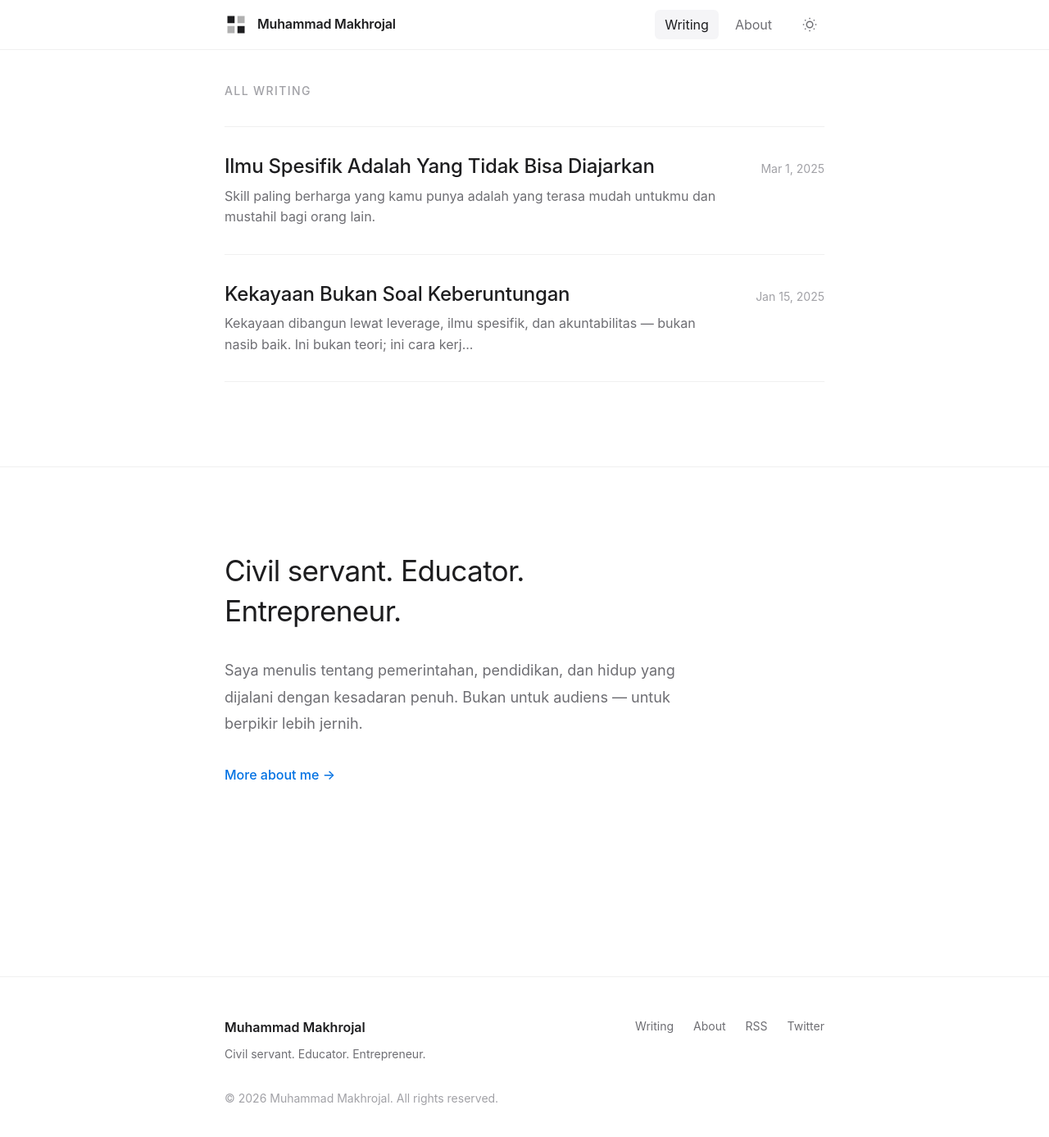
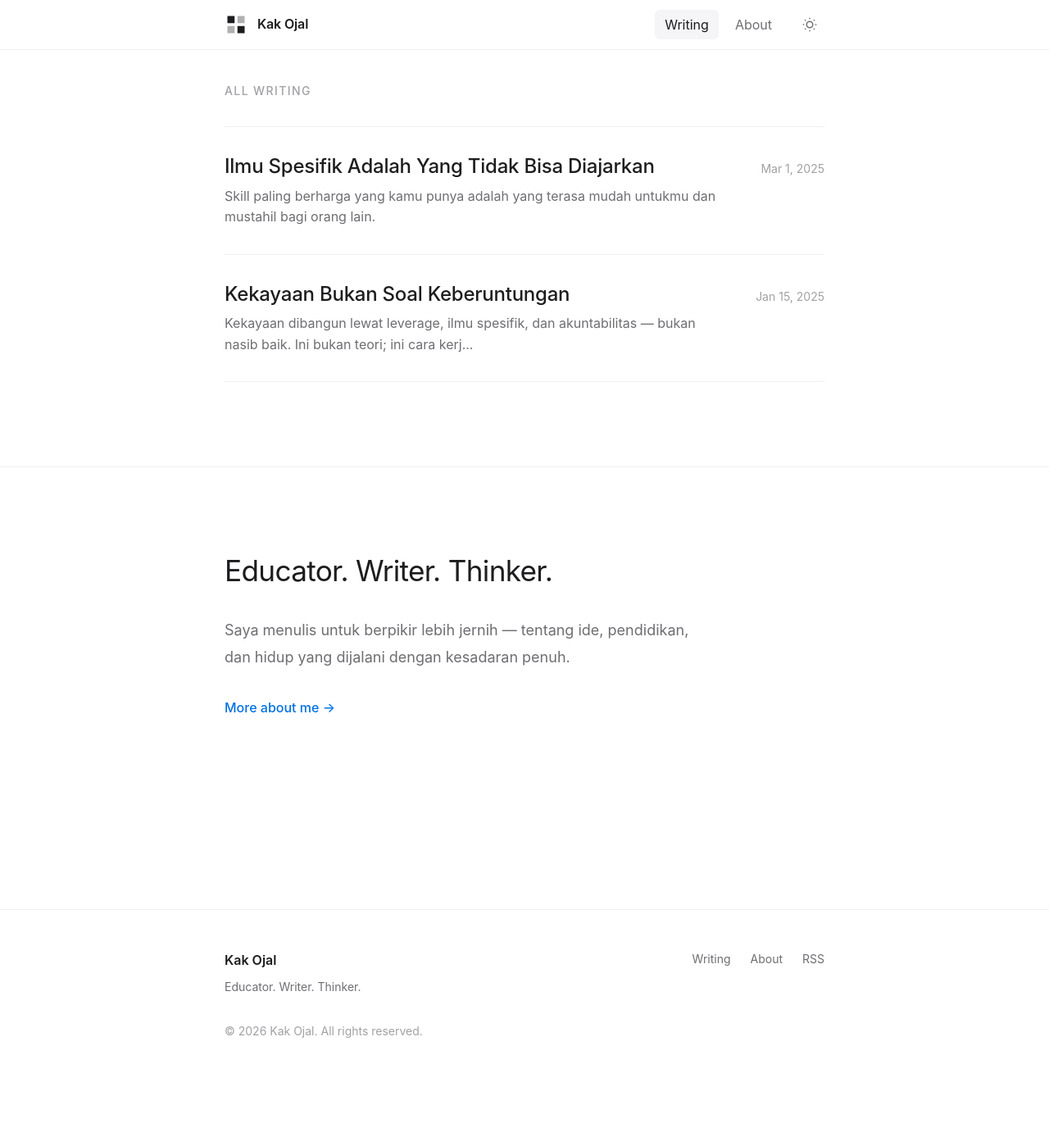
Before and after one commit to makhrojal/makhrojal.github.io, a Jekyll site: the page built from index.md, in a window 1280 px wide and 1400 px high, scrolled down 704 px. Shown: the top 1387 px of the window at 82% size. Built offline with Jekyll 4.4.1, drawn with Linux system fonts in a browser that asks for light colours; after the commit the page ends 2022 px from its top, so only the background shows below that; some of the changed text lies outside the part shown.

Commit message:
Privacy update: pseudonym 'Kak Ojal', remove institution names & Twitter

```diff
--- a/_config.yml
+++ b/_config.yml
@@ -1,13 +1,12 @@
-title:       "Muhammad Makhrojal"
+title:       "Kak Ojal"
 tagline:     "Thinking clearly. Living intentionally."
-description: "Writing about government, business, and the examined life."
+description: "Writing about ideas, growth, and the examined life."
 url:         "https://makhrojal.github.io"
 baseurl:     ""
 
 author:
-  name:     "Muhammad Makhrojal"
-  bio:      "Civil servant. Educator. Entrepreneur."
-  twitter:  "makhrojal"
+  name:     "Kak Ojal"
+  bio:      "Educator. Writer. Thinker."
   email:    ""
 
 markdown:    kramdown
@@ -22,10 +21,6 @@ plugins:
   - jekyll-sitemap
   - jekyll-seo-tag
   - jekyll-feed
-
-twitter:
-  username: makhrojal
-  card:     summary_large_image
 
 defaults:
   - scope:
--- a/_includes/footer.html
+++ b/_includes/footer.html
@@ -9,13 +9,10 @@
         <a href="{{ '/' | relative_url }}">Writing</a>
         <a href="{{ '/about/' | relative_url }}">About</a>
         <a href="{{ '/feed.xml' | relative_url }}">RSS</a>
-        {% if site.author.twitter %}
-        <a href="https://twitter.com/{{ site.author.twitter }}" target="_blank" rel="noopener noreferrer">Twitter</a>
-        {% endif %}
       </nav>
     </div>
   </div>
   <div class="container footer-bottom">
-    <p>© {{ 'now' | date: "%Y" }} {{ site.author.name }}. All rights reserved.</p>
+    <p>&copy; {{ 'now' | date: "%Y" }} Kak Ojal. All rights reserved.</p>
   </div>
 </footer>
--- a/index.md
+++ b/index.md
@@ -1,16 +1,16 @@
 ---
 layout: home
-title: "Muhammad Makhrojal — Writing"
-description: "Writing about governance, education, and the examined life."
+title: "Kak Ojal — Writing"
+description: "Writing about ideas, growth, and the examined life."
 ---
 
 <section class="hero container">
-  <span class="hero__eyebrow fade-in">Writing by Muhammad Makhrojal</span>
+  <span class="hero__eyebrow fade-in">Writing by Kak Ojal</span>
   <h1 class="hero__title fade-in fade-in--delay-1">
     Ideas worth<br>thinking about.
   </h1>
   <p class="hero__subtitle fade-in fade-in--delay-2">
-    Notes on governance, education, entrepreneurship, and life.
+    Notes on education, ideas, and a life lived with intention.
     No noise. Just thinking.
   </p>
   <a href="#writing" class="hero__cta fade-in fade-in--delay-3">Read the archive &rarr;</a>
@@ -39,10 +39,10 @@ description: "Writing about governance, education, and the examined life."
 
 <section class="about-section" id="about">
   <div class="container">
-    <p class="about-intro">Civil servant. Educator. Entrepreneur.</p>
+    <p class="about-intro">Educator. Writer. Thinker.</p>
     <p class="about-bio">
-      Saya menulis tentang pemerintahan, pendidikan, dan hidup yang dijalani dengan kesadaran penuh.
-      Bukan untuk audiens — untuk berpikir lebih jernih.
+      Saya menulis untuk berpikir lebih jernih — tentang ide, pendidikan,
+      dan hidup yang dijalani dengan kesadaran penuh.
     </p>
     <a href="/about/" class="hero__cta" style="margin-top: 2rem; display: inline-flex;">More about me &rarr;</a>
   </div>
```
Also changed, not shown: about.md (+11 -9 lines).
